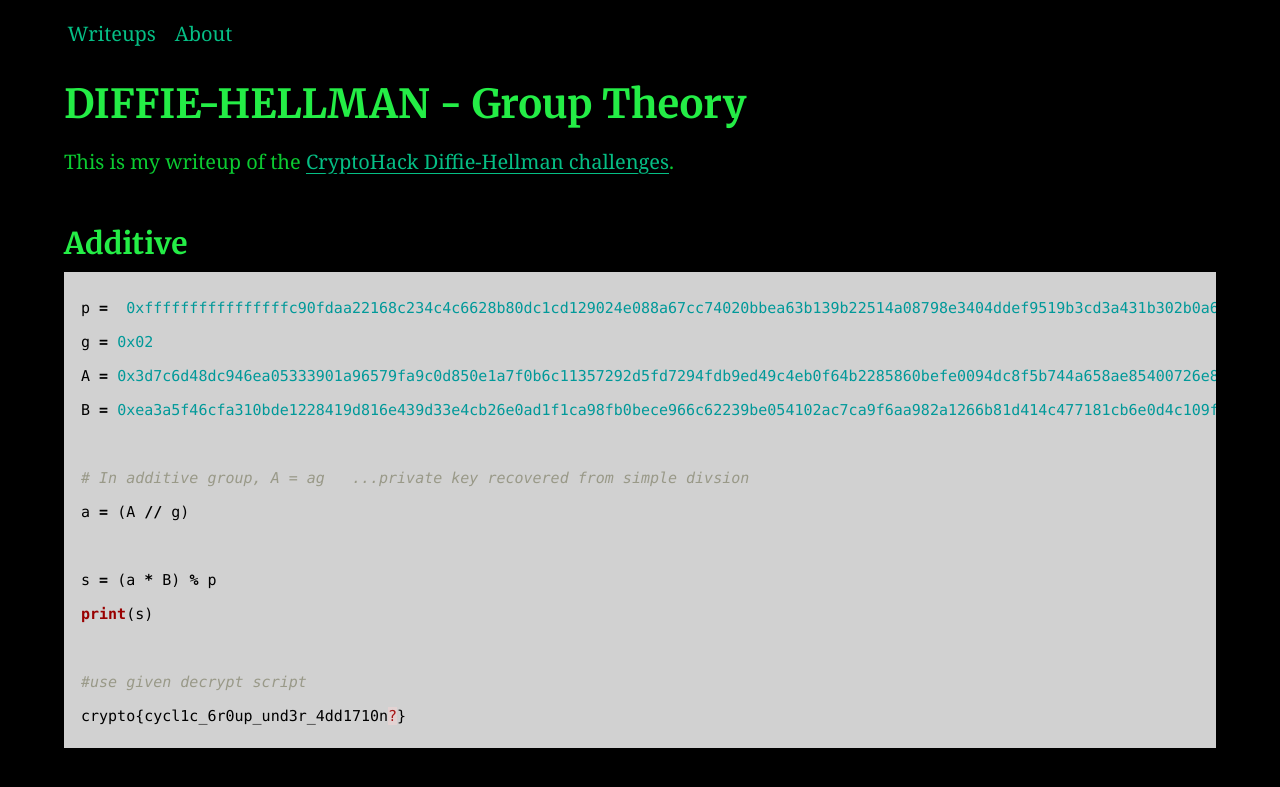
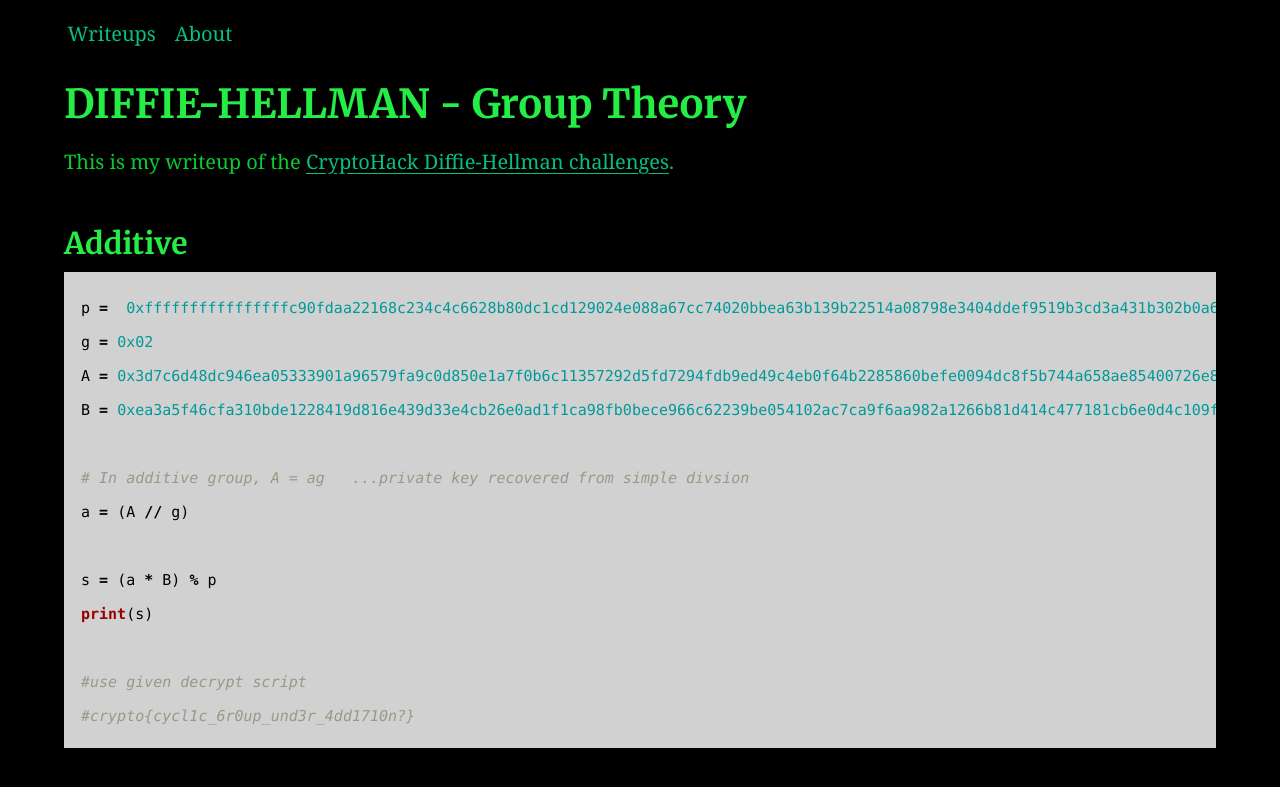
Before and after one commit to AC01010/Connor-McCartney.github.io, a Jekyll site: the page built from _posts/2005-01-8-CryptohackDIFFIEgrouptheory.md, in a window 1280 px wide. Shown: the top 787 px of the page. Built offline with Jekyll 4.4.1, drawn with Linux system fonts in a browser that asks for light colours.

````diff
--- a/_posts/2005-01-8-CryptohackDIFFIEgrouptheory.md
+++ b/_posts/2005-01-8-CryptohackDIFFIEgrouptheory.md
@@ -23,5 +23,5 @@ s = (a * B) % p
 print(s)
 
 #use given decrypt script
-crypto{cycl1c_6r0up_und3r_4dd1710n?}
+#crypto{cycl1c_6r0up_und3r_4dd1710n?}
 ```
````
